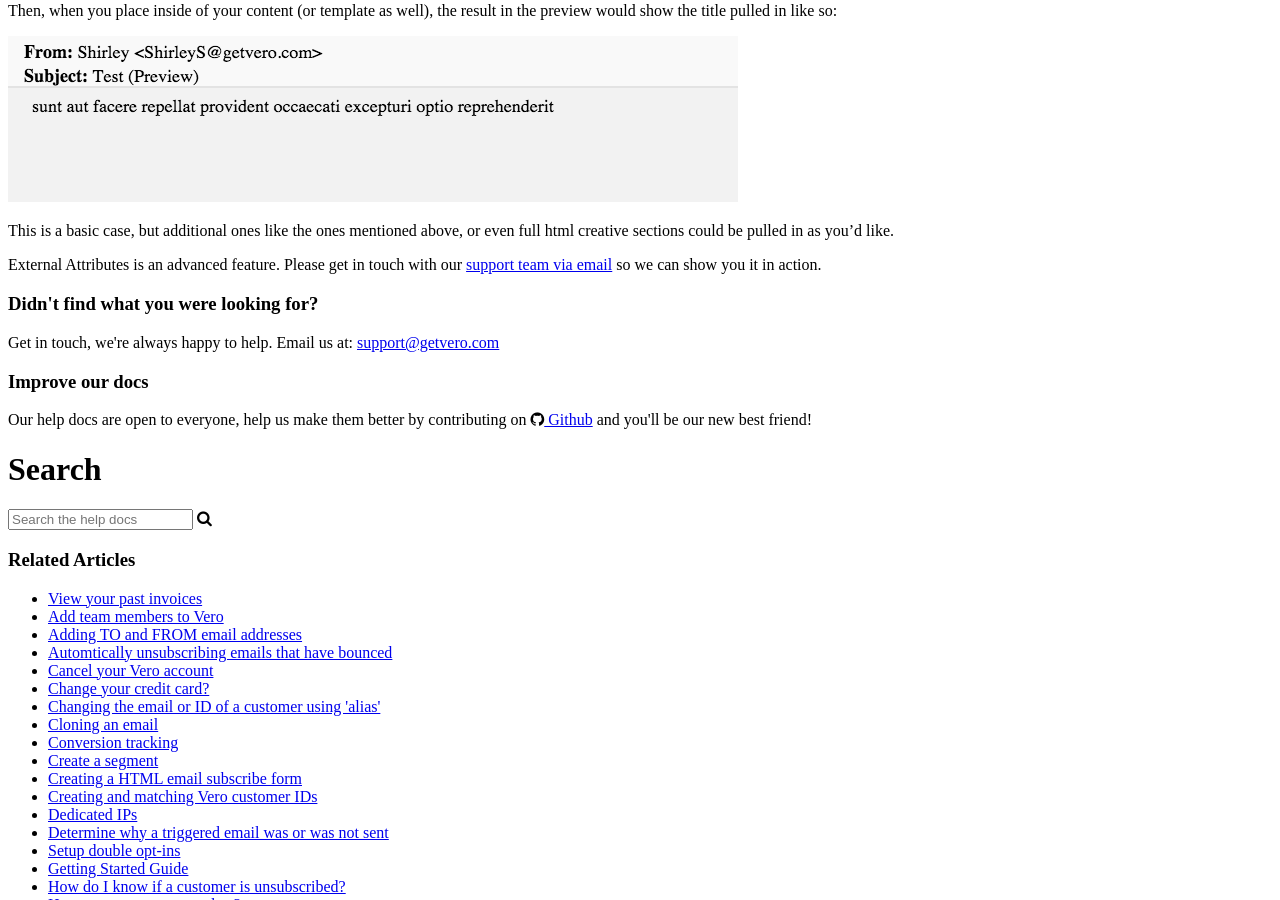
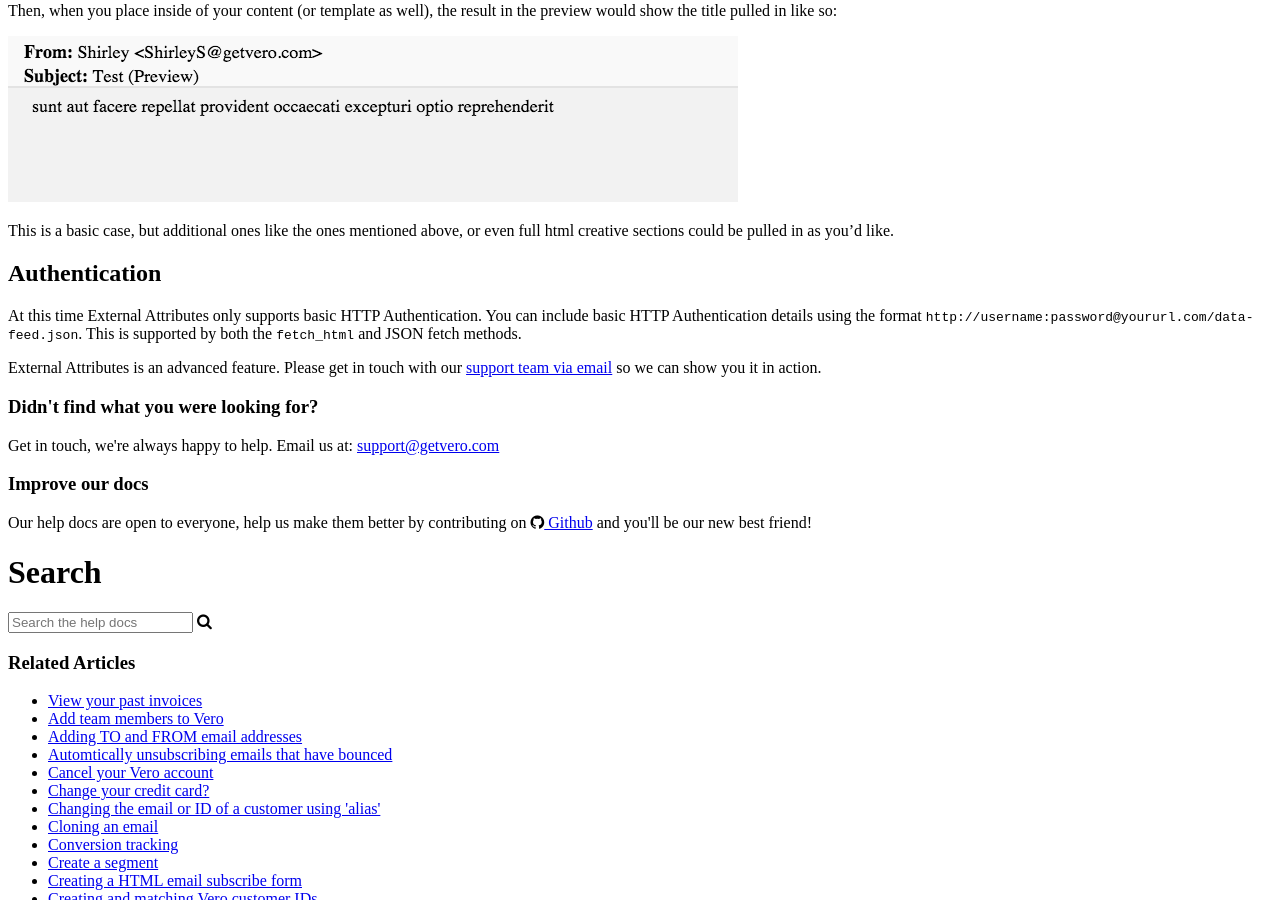
Before and after one commit to willegan/getvero.github.io, a Jekyll site: the page built from _articles/what-are-external-attributes.md, in a window 1280 px wide and 900 px high, scrolled down 2527 px. Built offline with Jekyll 4.4.1, drawn with Linux system fonts in a browser that asks for light colours; nearby versions of some CDN libraries; a script that is not in the unit is left out; comment, search, counter and statistics services are not loaded.

Commit message:
Update external attributes authentication

```diff
--- a/_articles/what-are-external-attributes.md
+++ b/_articles/what-are-external-attributes.md
@@ -68,5 +68,9 @@
 
 This is a basic case, but additional ones like the ones mentioned above, or even full html creative sections could be pulled in as you'd like.
 
+## Authentication
+
+At this time External Attributes only supports basic HTTP Authentication. You can include basic HTTP Authentication details using the format `http://username:password@yoururl.com/data-feed.json`. This is supported by both the `fetch_html` and JSON fetch methods.
+
 External Attributes is an advanced feature. Please get in touch with our
 [support team via email](mailto:support@getvero.com) so we can show you it in action.
```
